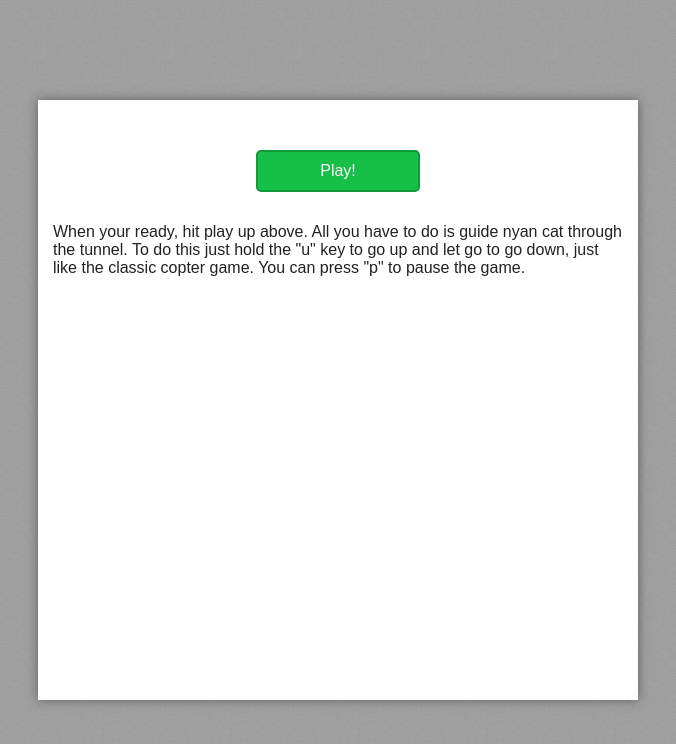
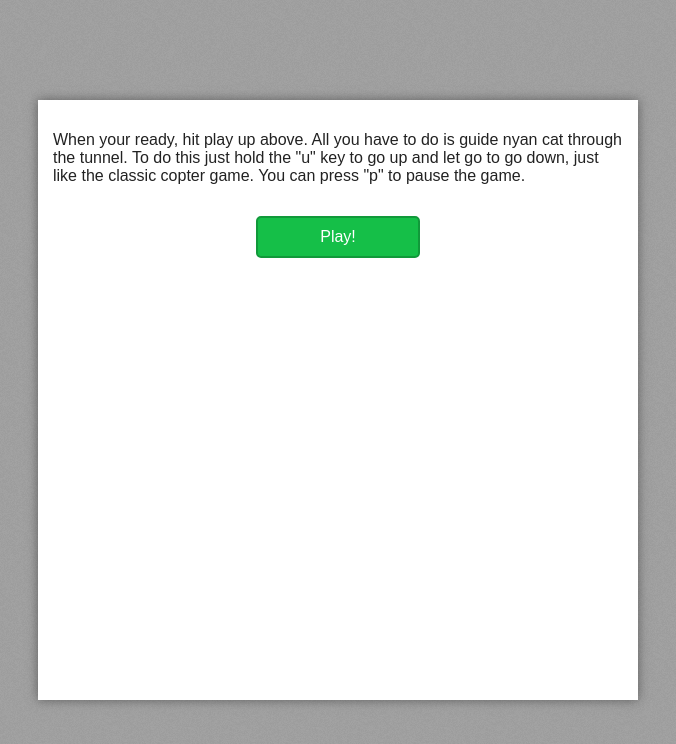
Before and after one commit to Olical/NyanTunnel, a plain HTML site: page index.html in a window 1280 px wide. Shown: the whole page, without its empty margins (302-978 px from the left). Drawn offline with Linux system fonts and the light colour scheme; a web font is replaced by a local one.

Commit message:
Swapped the play button with the main text

```diff
--- a/index.html
+++ b/index.html
@@ -14,12 +14,12 @@
 				<h1 class='center'>Loading nyan stuff...</h1>
 			</div>
 
-			<div id='page:menu' class='page push-down hidden'>
-				<a href='javascript:void(0)' data-page='play' class='large-button center'>Play!</a>
-
+			<div id='page:menu' class='page hidden'>
 				<div class='page-content'>
 					<p>When your ready, hit play up above. All you have to do is guide nyan cat through the tunnel. To do this just hold the "u" key to go up and let go to go down, just like the classic copter game. You can press "p" to pause the game.</p>
 				</div>
+
+				<a href='javascript:void(0)' data-page='play' class='large-button center'>Play!</a>
 			</div>
 
 			<div id='page:play' class='page hidden'>
```
